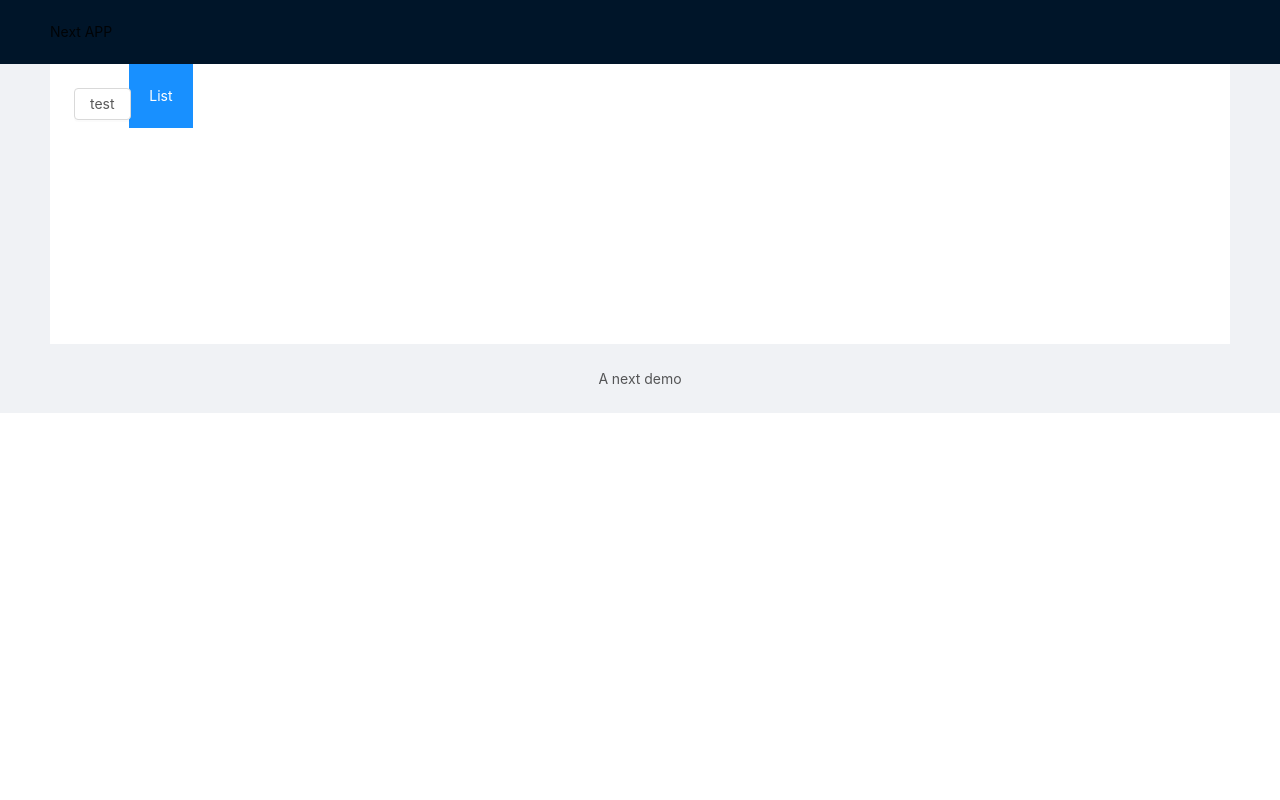
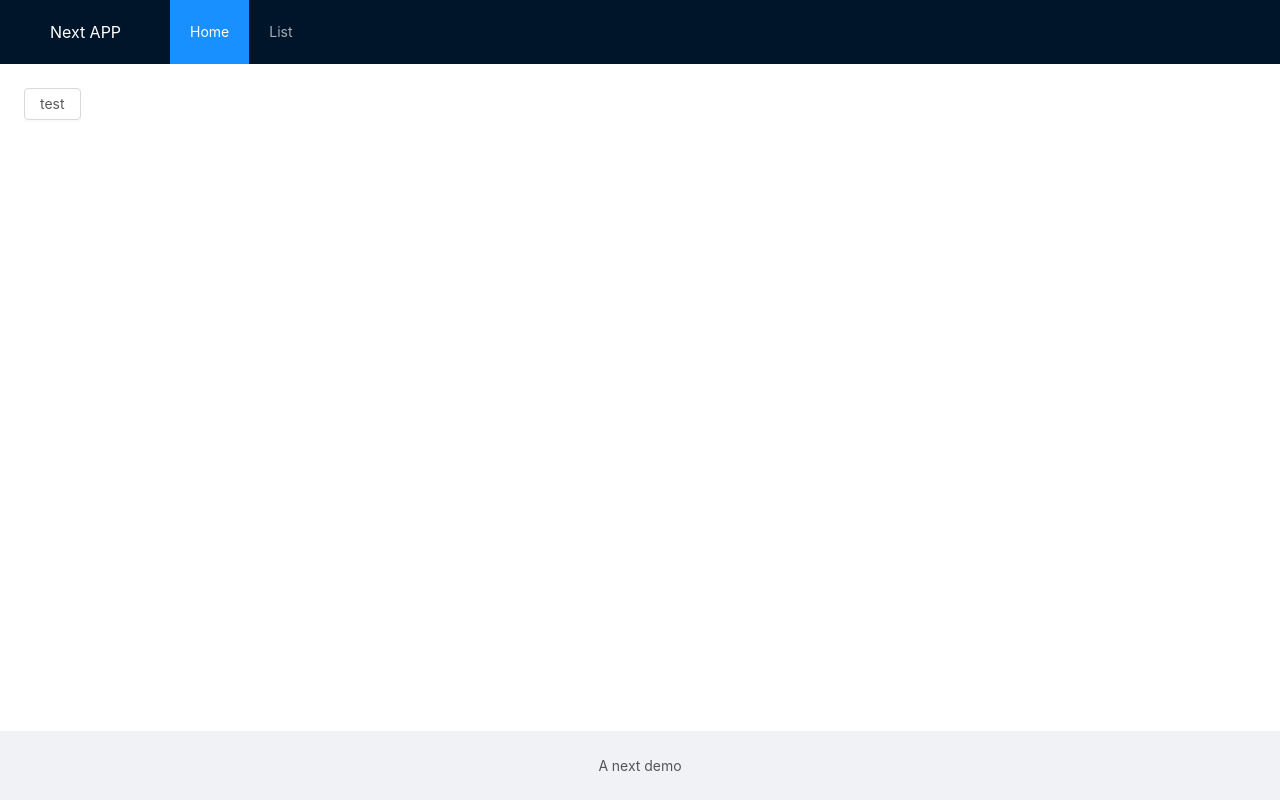
Before and after one commit to etianqq/next-app, a Next.js app: page / in a window 1280 px wide. Built offline with nearby package versions, Linux system fonts and the light colour scheme.

Commit message:
add _app.js

```diff
--- a/components/Layout/index.css
+++ b/components/Layout/index.css
@@ -1,5 +1,13 @@
-.site-layout-content {
+.layout-logo {
+    width: 120px;
+    height: 100%;
+    float: left;
+    color: #fff;
+    font-size: 16px;
+}
+
+.layout-container {
     background: #fff;
     padding: 24px;
-    min-height: 280px;
+    min-height: calc(100% - 134px);
 }
--- a/components/Layout/index.tsx
+++ b/components/Layout/index.tsx
@@ -7,13 +7,13 @@ import './index.css'
 const MyLayout = ({ children }) => {
 
     return (
-        <Layout className="layout">
+        <Layout>
             <Header>
-                <div className="logo">Next APP</div>
+                <div className="layout-logo">Next APP</div>
                 <Menu
                     theme="dark"
                     mode="horizontal"
-                    defaultSelectedKeys={['2']}
+                    defaultSelectedKeys={['1']}
                 >
                     <Menu.Item key="1">
                         <Link href="/">
@@ -26,10 +26,8 @@ const MyLayout = ({ children }) => {
                     </Menu.Item>
                 </Menu>
             </Header>
-            <Content style={{ padding: '0 50px' }}>
-                <div className="site-layout-content">
-                    {children}
-                </div>
+            <Content className='layout-container'>
+                {children}
             </Content>
             <Footer style={{ textAlign: 'center' }}>A next demo</Footer>
         </Layout>
--- /dev/null
+++ b/pages/_app.js
@@ -0,0 +1,16 @@
+import React from 'react'
+import App, { Container } from 'next/app'
+import Layout from '../components/Layout'
+import '../styles/index.css'
+
+export default class MyApp extends App {
+    render() {
+        const { Component, pageProps } = this.props
+        return (
+            <Container>
+                <Layout>
+                    <Component {...pageProps} />
+                </Layout>
+            </Container>)
+    }
+}
--- a/pages/index.js
+++ b/pages/index.js
@@ -1,12 +1,8 @@
-import Head from 'next/head'
-import Link from 'next/link'
 import { Button } from 'antd'
-import Layout from '../components/Layout'
 
-const Home = () => (
-  <Layout>
-    <Button>test</Button>
-  </Layout>
-)
+const Home = () => {
+
+  return (<Button>test</Button>)
+}
 
 export default Home
--- /dev/null
+++ b/styles/index.css
@@ -0,0 +1,8 @@
+#__next {
+    height: 100%;
+    -webkit-overflow-scrolling: touch;
+}
+
+.ant-layout {
+    height: 100%;
+}
```
